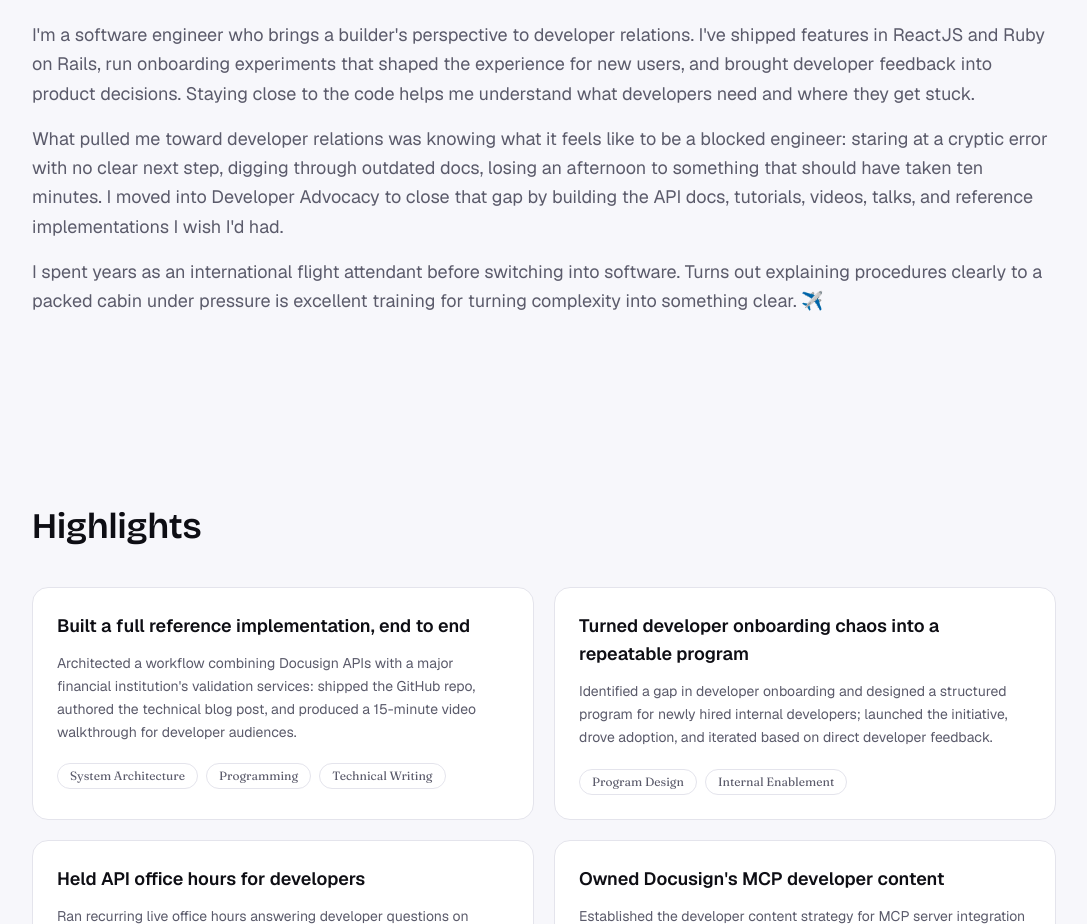
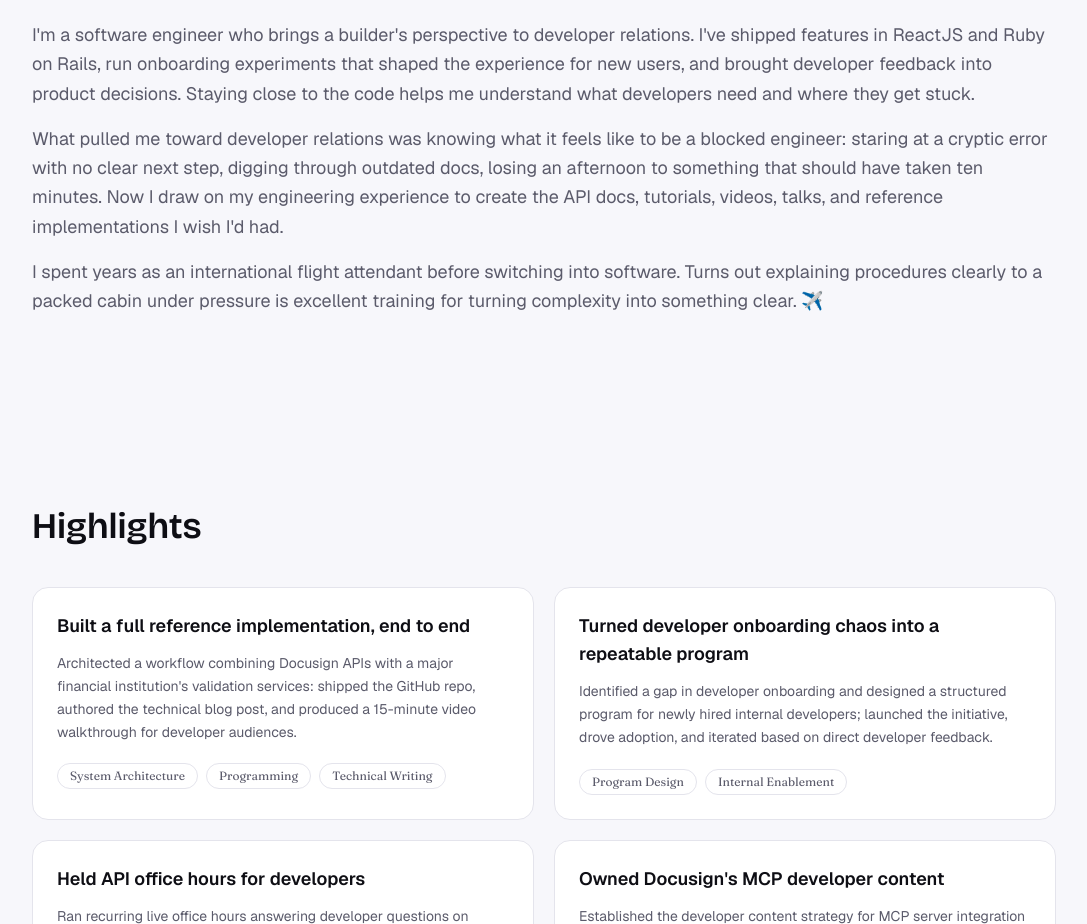
Before and after one commit to nbyrd9/portfolio-site, a Next.js app: page / in a window 1280 px wide. Shown: the part 860-1784 px from the top of the page, without its empty margins (96-1183 px from the left). Built offline with nearby package versions, Linux system fonts and the light colour scheme.

Commit message:
another change in text

```diff
--- a/src/components/About.tsx
+++ b/src/components/About.tsx
@@ -24,13 +24,12 @@ export default function About() {
             what developers need and where they get stuck.
           </p>
           <p className="mt-4 text-lg leading-relaxed text-muted">
-            What pulled me toward developer relations was knowing what it feels like to
-            be a blocked engineer: staring at a cryptic error with no clear
-            next step, digging through outdated docs, losing an afternoon to
-            something that should have taken ten minutes. I moved into
-            Developer Advocacy to close that gap by building the API docs,
-            tutorials, videos, talks, and reference implementations I wish
-            I&apos;d had.
+            What pulled me toward developer relations was knowing what it feels
+            like to be a blocked engineer: staring at a cryptic error with no clear
+            next step, digging through outdated docs, losing an afternoon to something
+            that should have taken ten minutes. Now I draw on my engineering experience to
+            create the API docs, tutorials, videos, talks, and reference implementations
+            I wish I&apos;d had.
           </p>
           <p className="mt-4 text-lg leading-relaxed text-muted">
             I spent years as an international flight attendant before
```
